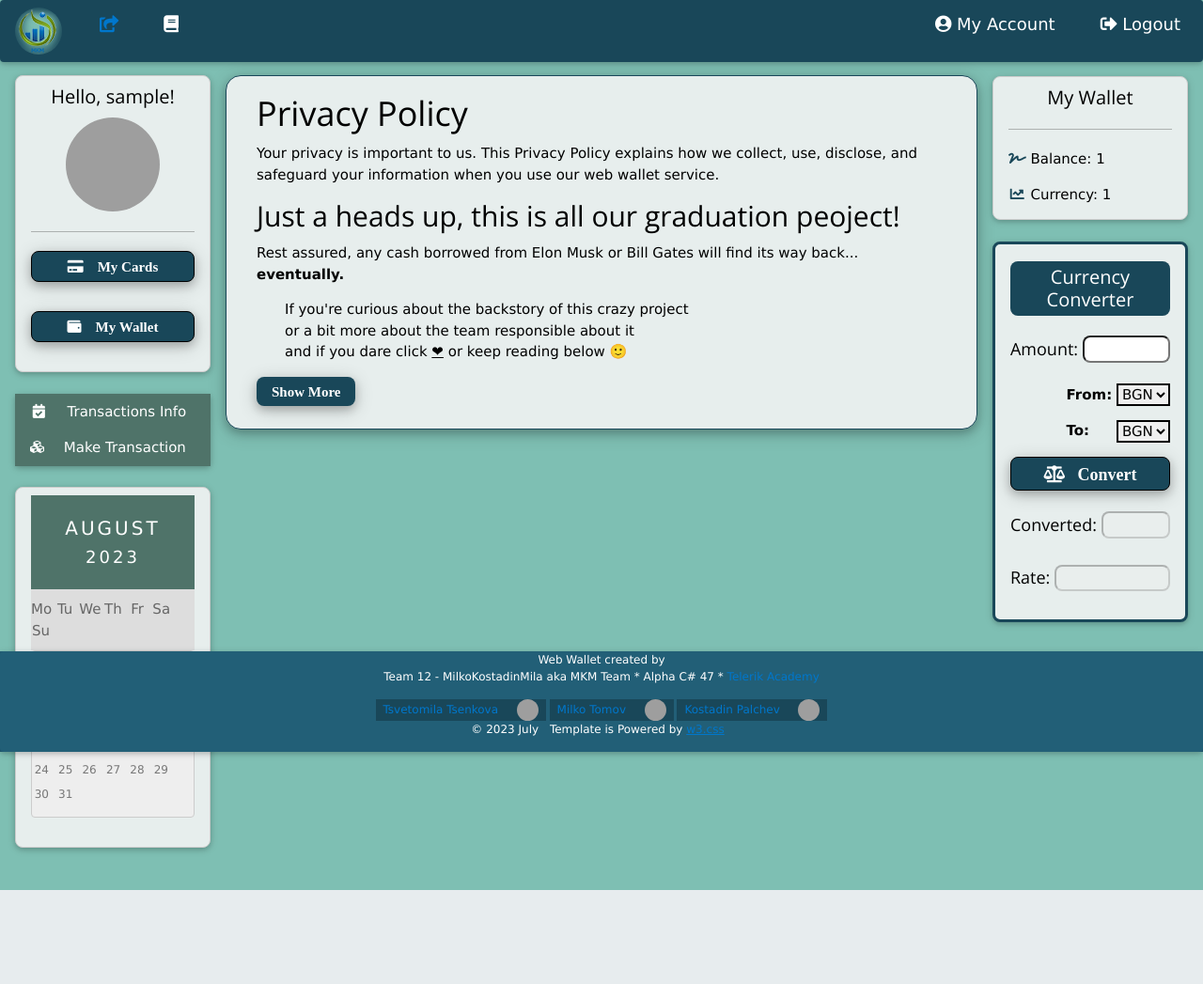
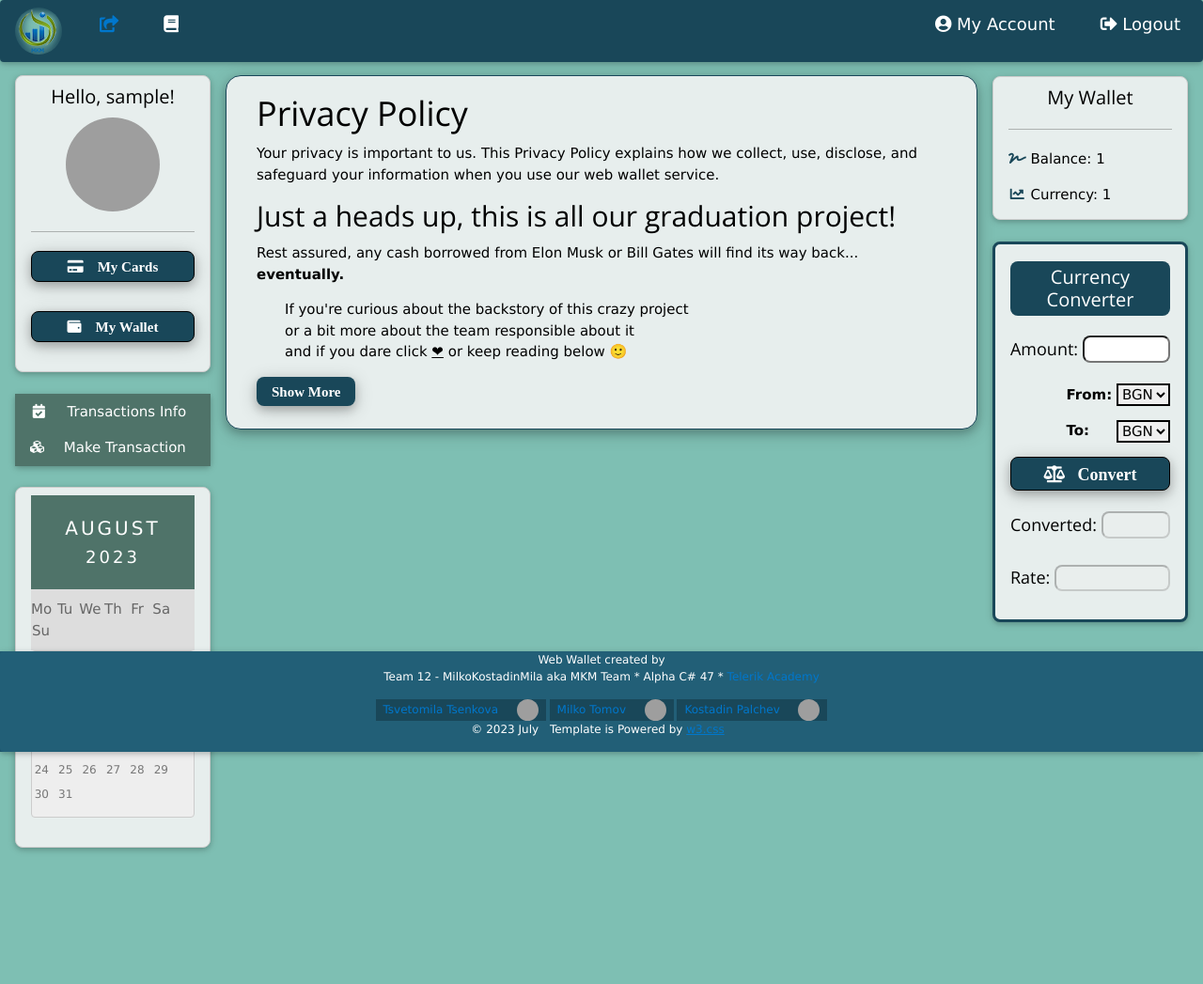
Before and after one commit to vilimov/VirtualWallet_TelerikProject, an ASP.NET Core app: page /Home/Privacy in a window 1280 px wide. Shown: the whole page at 94% size. Before the commit the page ends 947 px from the top, so only its background shows below. Run offline with ASP.NET Core 8, Linux system fonts and the light colour scheme; the visitor is signed in with stand-in values (Sample User, id 1); style sheets or scripts are compiled from the project's sources; some libraries are stand-ins or nearby versions; grey boxes are pictures that could not be loaded.

Commit message:
Privacy, _Layout and AdminController updates

```diff
--- a/Virtual Wallet/Virtual Wallet/Controllers/MVC/AdminsController.cs
+++ b/Virtual Wallet/Virtual Wallet/Controllers/MVC/AdminsController.cs
@@ -19,7 +19,7 @@
             this.userService = userService;
             this.adminService = adminService;
         }
-        public IActionResult Dashboard(int pageNumber = 1, int pageSize = 6, string search = null)
+        public IActionResult Dashboard(int pageNumber = 1, int pageSize = 9, string search = null)
         {
             if (!IsUserLogged())
             {
--- a/Virtual Wallet/Virtual Wallet/Views/Home/Privacy.cshtml
+++ b/Virtual Wallet/Virtual Wallet/Views/Home/Privacy.cshtml
@@ -4,7 +4,7 @@
 
 <h1>Privacy Policy</h1>
 <p>Your privacy is important to us. This Privacy Policy explains how we collect, use, disclose, and safeguard your information when you use our web wallet service.</p>
-<h2>Just a heads up, this is all our graduation peoject!</h2>
+<h2>Just a heads up, this is all our graduation project!</h2>
 <p>Rest assured, any cash borrowed from Elon Musk or Bill Gates will find its way back... <b>eventually.</b></p>
 <ul>
 	<li>If you're curious about the backstory of this crazy project</li>
--- a/Virtual Wallet/Virtual Wallet/Views/Shared/_Layout.cshtml
+++ b/Virtual Wallet/Virtual Wallet/Views/Shared/_Layout.cshtml
@@ -104,7 +104,7 @@
 		<a asp-controller="Users" asp-action="Login" class="w3-bar-item w3-button w3-padding-large">Link 2</a>
 	</div>
 
-	<div class="w3-container w3-content" style="max-width:1700px;margin-top:80px">
+	<div class="w3-container w3-content" style="max-width:1700px; margin-top:80px; margin-bottom:100px">
 		<div class="w3-row">
 			<!-- Left Column -->
 			<div class="w3-col m2" @(string.IsNullOrEmpty(Context.Request.HttpContext.Session.GetString("LoggedUser")) ? "style=display:none;" : "")>
```
